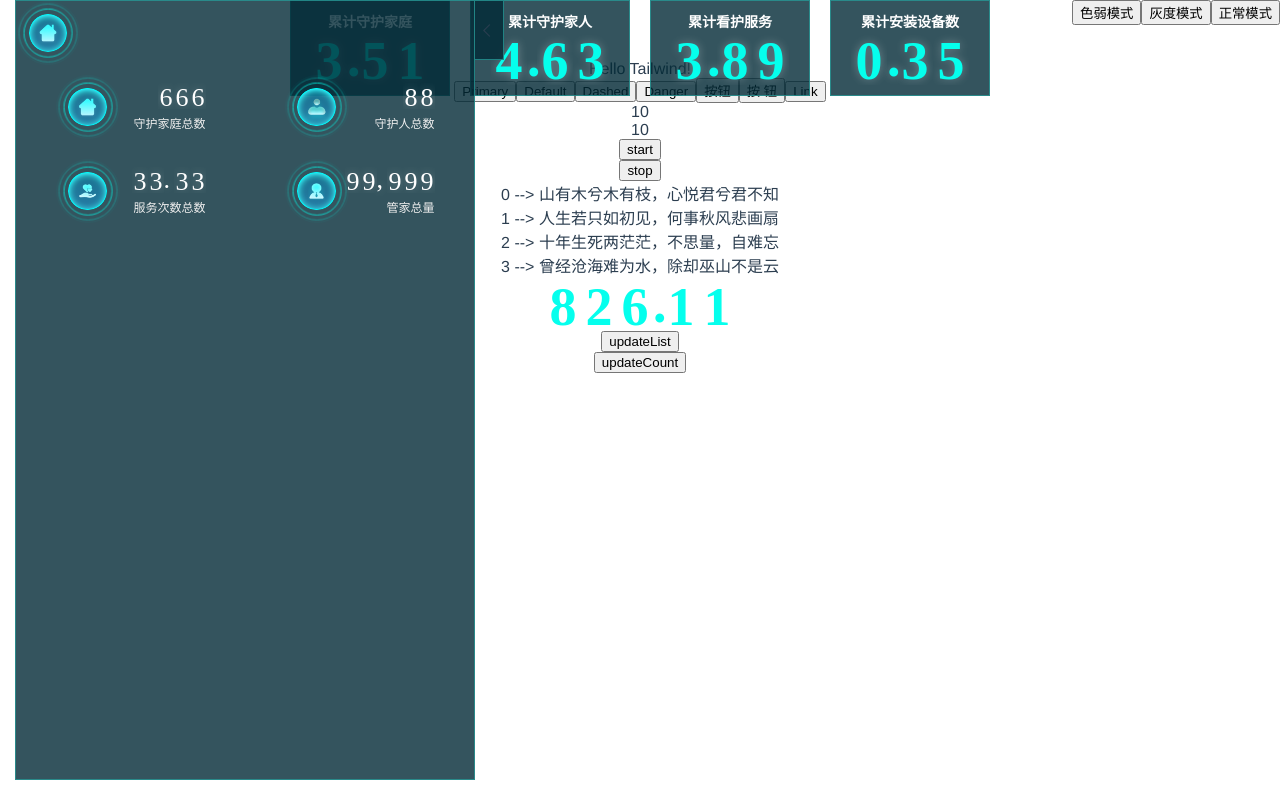
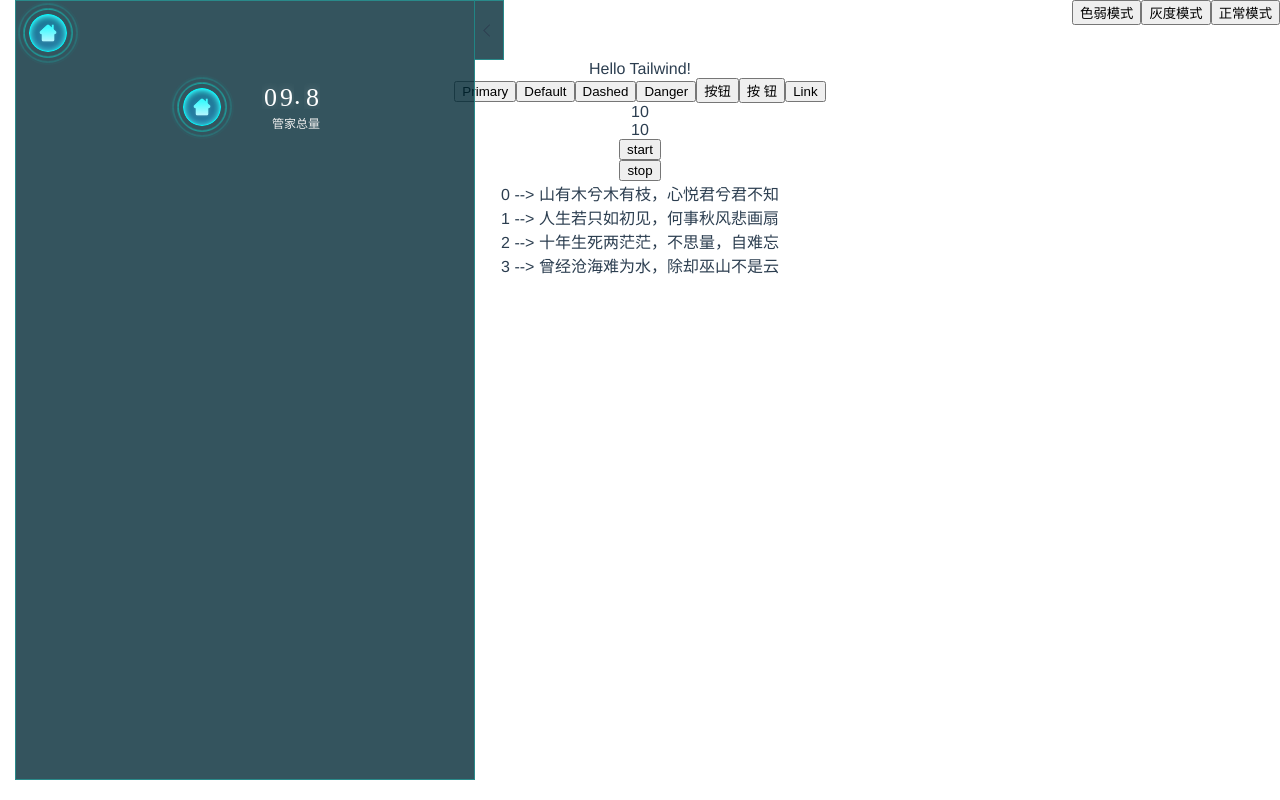
Before and after one commit to Juche/vue3_vite, a Vue app: page / in a window 1280 px wide. Built offline with nearby package versions, Linux system fonts and the light colour scheme.

Commit message:
fixed: 数字滚动初次渲染索引大于0的数字为0 & 数字位变动时动画效果没有和之前对齐

```diff
--- a/src/App.vue
+++ b/src/App.vue
@@ -50,7 +50,7 @@ const toggleColorMode = (colorMode: string): void => {
   <Test1 />
   <!-- <TestSub /> -->
   <TestAsync />
-  <TotalView />
+  <!-- <TotalView /> -->
   <SpInfo />
 </template>
 
--- a/src/components/NumberScroll.vue
+++ b/src/components/NumberScroll.vue
@@ -8,11 +8,13 @@
           'symbol-li': isNaN(item),
         }"
         :style="numStyle"
-        v-for="(item, index) in orderNum"
+        v-for="(item, index) in numList"
         :key="index"
       >
         <span class="num-col" v-if="!isNaN(item)">
-          <i class="num-item" ref="numItem" :style="numTransform">0123456789</i>
+          <i class="num-item" ref="numItem" :style="numTransition"
+            >0123456789</i
+          >
         </span>
         <!-- <span class="symbol negative" v-else-if="item === '-'">{{ item }}</span>
         <span class="symbol comma" v-else>{{ item }}</span> -->
@@ -57,24 +59,36 @@ export default {
   },
   data() {
     return {
-      orderNum: [0],
+      numList: [0], // 用于页面for循环展示的内容
+      newNum: [], // 记录新数字的整数和小数位
+      oldNum: [], // 记录旧数字的整数和小数位
+      oldNumItems: [], // 记录旧数字DOM节点信息
+      closeTransition: false,  // 过度动画开关
     };
   },
   computed: {
     // TODO: ZC 可以考虑多一种切换方式(日历翻页 || 半翻页效果)
     // 提供更多定制项: 尺寸/字体/背景/配色...
-    numTransform() {
+    numTransition() {
+      // let duration = this.closeTransition ? 0 : this.duration;
       return {
-        transition: `transform ${this.duration} ease-in-out`,
+        transition: this.closeTransition ? 'none' : `transform ${this.duration} ease-in-out`,
       };
     },
   },
   watch: {
     number: {
       immediate: true,
-      handler(val) {
-        let _symbol = val >= 0 ? '' : '-'; // 判断是否为负数,为负号预留一个符号位
+      handler(val, oldVal) {
+        // 临时关闭过度效果
+        this.closeTransition = true;
+        // this.oldNum = oldVal;
         let _numStr = Math.abs(val).toString();
+        let _oldNumStr = Math.abs(oldVal).toString();
+        this.newNum = _numStr.split('.');
+        this.oldNum = _oldNumStr.split('.');
+        // this.oldNumItems = this.$refs.numItem || [];
+
         // if(!!this.numLen)
         let _numLen = _numStr.length || 0;
         if (this.numLen) {
@@ -92,6 +106,7 @@ export default {
             _numStr.substr(-numLen);
           }
         }
+
         if (this.format) {
           // 12345678
           // parseInt(len / 3)
@@ -110,9 +125,10 @@ export default {
             (_dec ? `.${_dec}` : '');
         }
 
+        let _symbol = val >= 0 ? '' : '-'; // 判断是否为负数,为负号预留一个符号位
         _numStr = _symbol + _numStr;
 
-        this.orderNum = _numStr.split('').map((item) => Number(item) || item);
+        this.numList = _numStr.split('').map((item) => Number(item) || item);
         // 解决未设置数字长度时内容更新不准确的问题
         // this.setNumberTransform();
         this.$nextTick(() => {
@@ -125,7 +141,8 @@ export default {
     // 设置文字滚动
     setNumberTransform() {
       const numItems = this.$refs.numItem || []; // 拿到数字的ref，计算元素数量
-      const numberArr = this.orderNum.filter((item) => !isNaN(item));
+      // console.log(`🚀 ~ setNumberTransform ~ numItems`, numItems)
+      const numberArr = this.numList.filter((item) => !isNaN(item));
 
       // 新增数字位没有位移样式,不会有过渡动画
       // 这里做判断,给新增数字初始位移样式值
@@ -133,17 +150,42 @@ export default {
       const hasNewItem = numItems.some((item) => !item.style.transform);
       let numLen = numItems.length;
       if (hasNewItem) {
-        for (let index = 0; index < numLen; index++) {
-          const elem = numItems[index];
-          if (!elem.style.transform) elem.style.transform = 'translateY(0%)';
+        // let oldIntLen;
+        // newNum: [],  // 记录新数字的整数和小数位
+        // oldNum: [],  // 记录旧数字的整数和小数位
+        // oldNumItems: [],  // 记录旧数字DOM节点信息
+        console.log(`🚀 ~ setNumberTransform ~ oldNumItems`, this.oldNumItems);
+        console.log(`🚀 ~ setNumberTransform ~ oldNum`, this.oldNum);
+        console.log(`🚀 ~ setNumberTransform ~ newNum`, this.newNum);
+        // 用旧数字的整数位长度减去新数字的,计算出索引的位移值
+        // 67.89 => 123.45
+        // 67.8 => 123.45
+        let idxShift =
+          (this.newNum[0]?.length ?? 0) - (this.oldNum[0]?.length ?? 0);
+        console.log(`🚀 ~ setNumberTransform ~ idxShift`, idxShift);
+
+        // let oldNumLen = this.oldNumItems.length;
+        let oldNum = this.oldNum.join('').split('');
+        for (let i = 0; i < numLen; i++) {
+          // for (let i = numLen - 1; i > 0; i--) {
+          const el = numItems[i];
+          // const oldEl = this.oldNumItems[i - idxShift] ?? null
+          const oldEl = oldNum[i - idxShift] ?? null;
+          // if (!el.style.transform) el.style.transform = 'translateY(0%)';
+          // el.style.transform = oldEl ? oldEl.style.transform : 'translateY(0%)';
+          el.style.transform = oldEl
+            ? `translateY(-${oldEl}0%)`
+            : 'translateY(0%)';
         }
       }
 
       setTimeout(() => {
+        // 重新开启过度效果
+        this.closeTransition = false;
         // 结合CSS 对数字字符进行滚动
-        for (let index = 0; index < numLen; index++) {
-          const elem = numItems[index];
-          elem.style.transform = `translateY(-${numberArr[index] * 10}%)`;
+        for (let i = 0; i < numLen; i++) {
+          const el = numItems[i];
+          el.style.transform = `translateY(-${numberArr[i] * 10}%)`;
         }
       }, 100);
     },
--- a/src/components/SpInfo.vue
+++ b/src/components/SpInfo.vue
@@ -66,24 +66,24 @@ export default {
         color: '#fff',
       },
       serviceInfo: [
-        {
-          key: '守护家庭总数',
-          val: 0,
-          icon: 's1',
-        },
-        {
-          key: '守护人总数',
-          val: 0,
-          icon: 's2',
-        },
-        {
-          key: '服务次数总数',
-          val: 0,
-          icon: 's3',
-        },
+        // {
+        //   key: '守护家庭总数',
+        //   val: 0,
+        //   icon: 's1',
+        // },
+        // {
+        //   key: '守护人总数',
+        //   val: 0,
+        //   icon: 's2',
+        // },
+        // {
+        //   key: '服务次数总数',
+        //   val: 0,
+        //   icon: 's3',
+        // },
         {
           key: '管家总量',
-          val: 0,
+          val: 9.8,
           icon: 's4',
         },
       ],
@@ -100,28 +100,28 @@ export default {
   mounted() {
     setTimeout(() => {
       this.serviceInfo = [
-        {
-          key: '守护家庭总数',
-          val: 666,
-          icon: 's1',
-        },
-        {
-          key: '守护人总数',
-          val: 88,
-          icon: 's2',
-        },
-        {
-          key: '服务次数总数',
-          val: 33.33,
-          icon: 's3',
-        },
+        // {
+        //   key: '守护家庭总数',
+        //   val: 666,
+        //   icon: 's1',
+        // },
+        // {
+        //   key: '守护人总数',
+        //   val: 88,
+        //   icon: 's2',
+        // },
+        // {
+        //   key: '服务次数总数',
+        //   val: 33.33,
+        //   icon: 's3',
+        // },
         {
           key: '管家总量',
-          val: 99999,
+          val: 12.3,
           icon: 's4',
         },
       ];
-    }, 3000);
+    }, 5000);
   },
 };
 </script>
```
